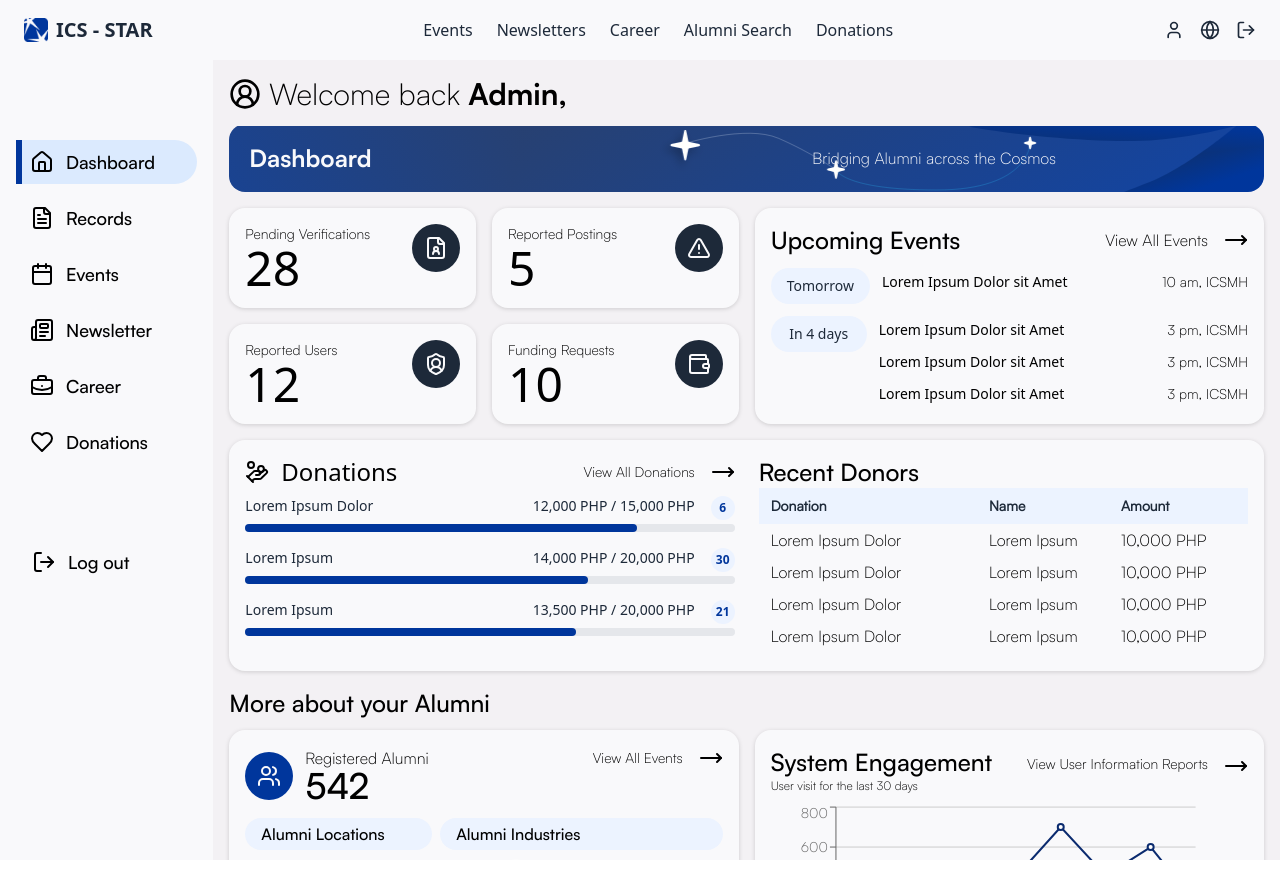
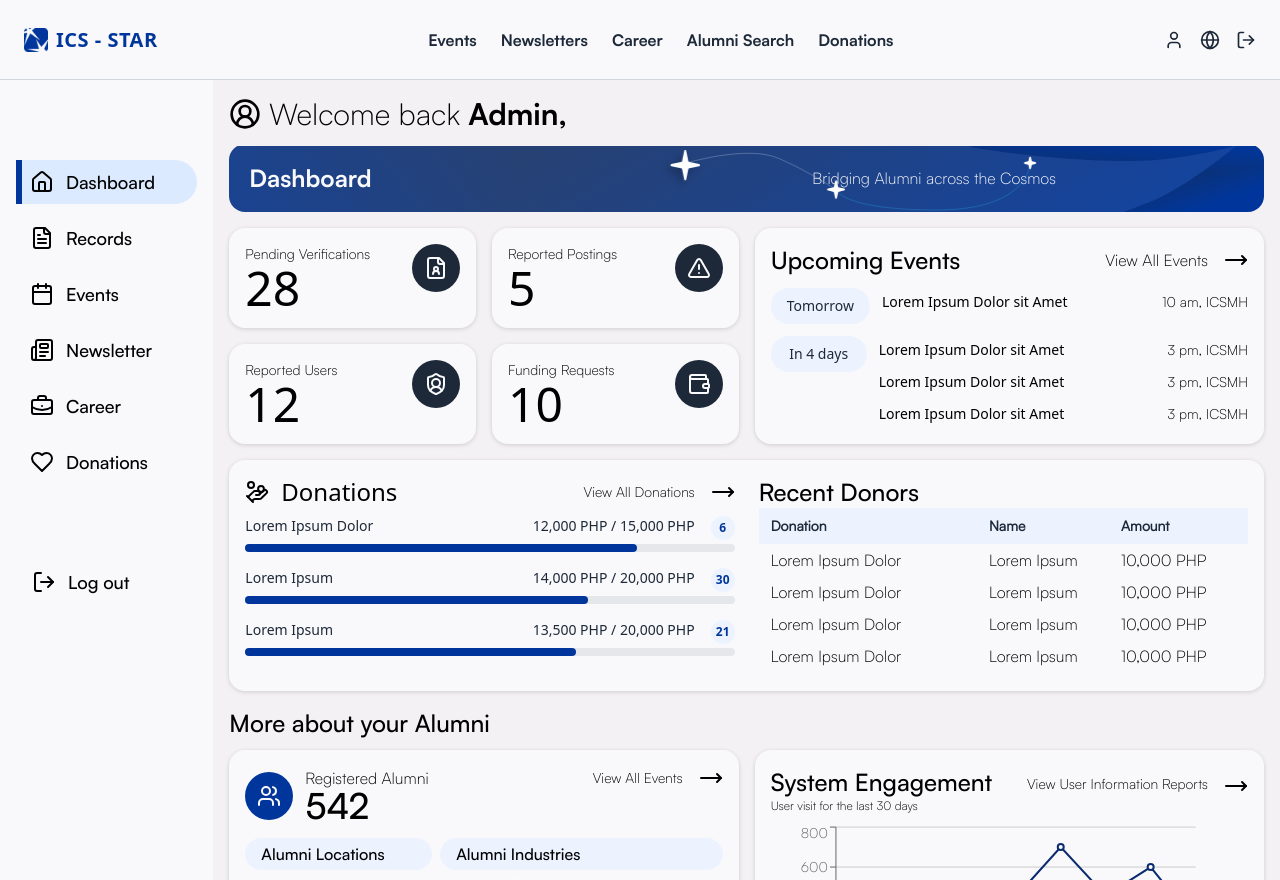
Before and after one commit to cazhiareese/ICS-STAR, a React (Vite) app in the folder app/: page /admin in a window 1280 px wide. Built offline with nearby package versions, Linux system fonts and the light colour scheme.

Commit message:
ui: text font adjustment and navbar height

```diff
--- a/app/src/components/navbar.jsx
+++ b/app/src/components/navbar.jsx
@@ -13,26 +13,26 @@ function Navbar({ user }) {
   }
 
   return (
-    <nav className="bg-white text-black px-6 py-4 shadow-md flex justify-between items-center">
-      {/* Logo */}
+    <nav className="bg-white text-black px-6 py-4 shadow-md flex justify-between items-center border-b border-gray-300 h-20">
+      {/* Logo + Title */}
       <div className="text-xl font-bold flex items-center">
-        <img src={logo} alt="Logo" className="h-6 mr-2" /> {/* Add your logo */}
-        ICS - STAR
+        <img src={logo} alt="Logo" className="h-6 mr-2" />
+        <span className="font-sans text-primary tracking-wide">ICS - STAR</span> {/* Custom Font & Color */}
       </div>
 
       {/* Navigation Links */}
       <div className="flex gap-6 font-medium">
-        <button className="hover:text-blue-600 transition">Events</button>
-        <button className="hover:text-blue-600 transition">Newsletters</button>
-        <button className="hover:text-blue-600 transition">Career</button>
-        <button className="hover:text-blue-600 transition">Alumni Search</button>
-        <button className="hover:text-blue-600 transition">Donations</button>
+        <button className="hover:text-primary transition font-satoshi-bold">Events</button>
+        <button className="hover:text-primary transition font-satoshi-bold">Newsletters</button>
+        <button className="hover:text-primary transition font-satoshi-bold">Career</button>
+        <button className="hover:text-primary transition font-satoshi-bold">Alumni Search</button>
+        <button className="hover:text-primary transition font-satoshi-bold">Donations</button>
       </div>
 
       {/* Icons */}
       <div className="flex items-center gap-4">
-        <User className="cursor-pointer hover:text-blue-600 transition" size={20} />
-        <Globe className="cursor-pointer hover:text-blue-600 transition" size={20} />
+        <User className="cursor-pointer hover:text-primary transition" size={20} />
+        <Globe className="cursor-pointer hover:text-primary transition" size={20} />
         <LogOut
           className="cursor-pointer hover:text-red-500 transition"
           size={20}
```
